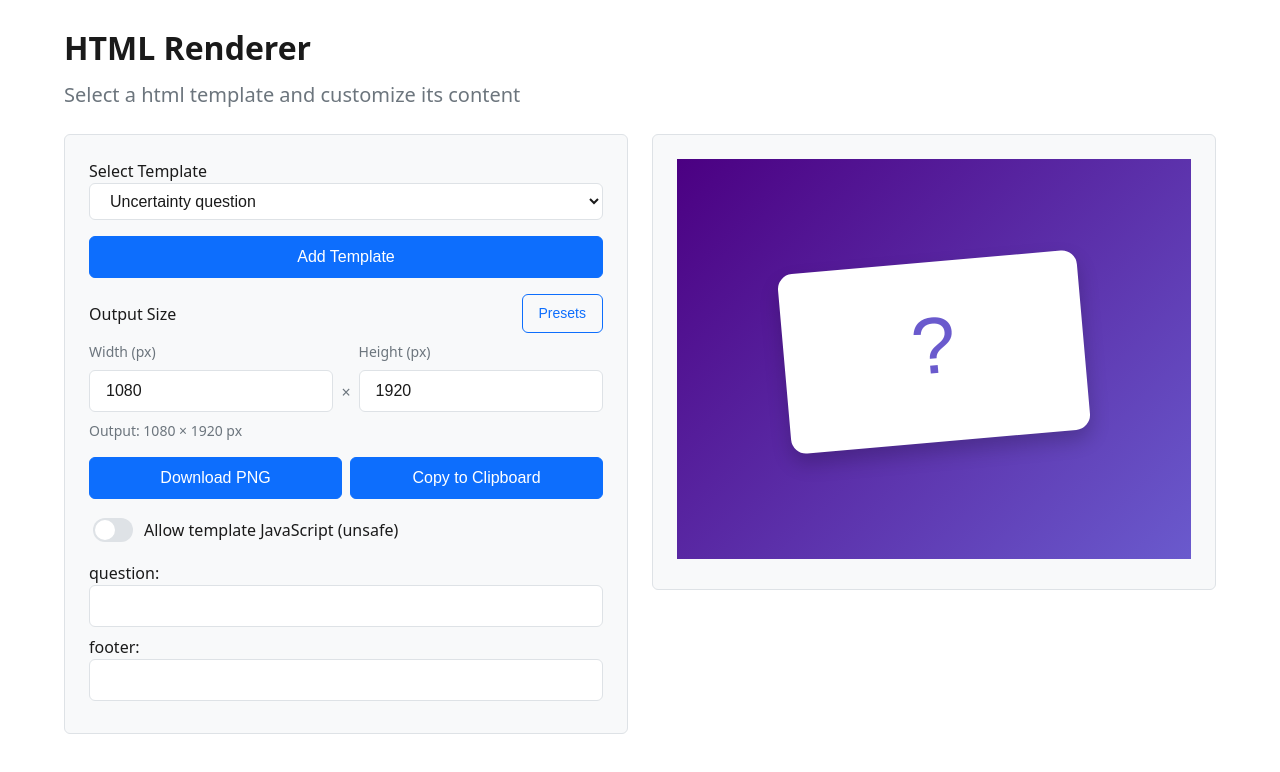
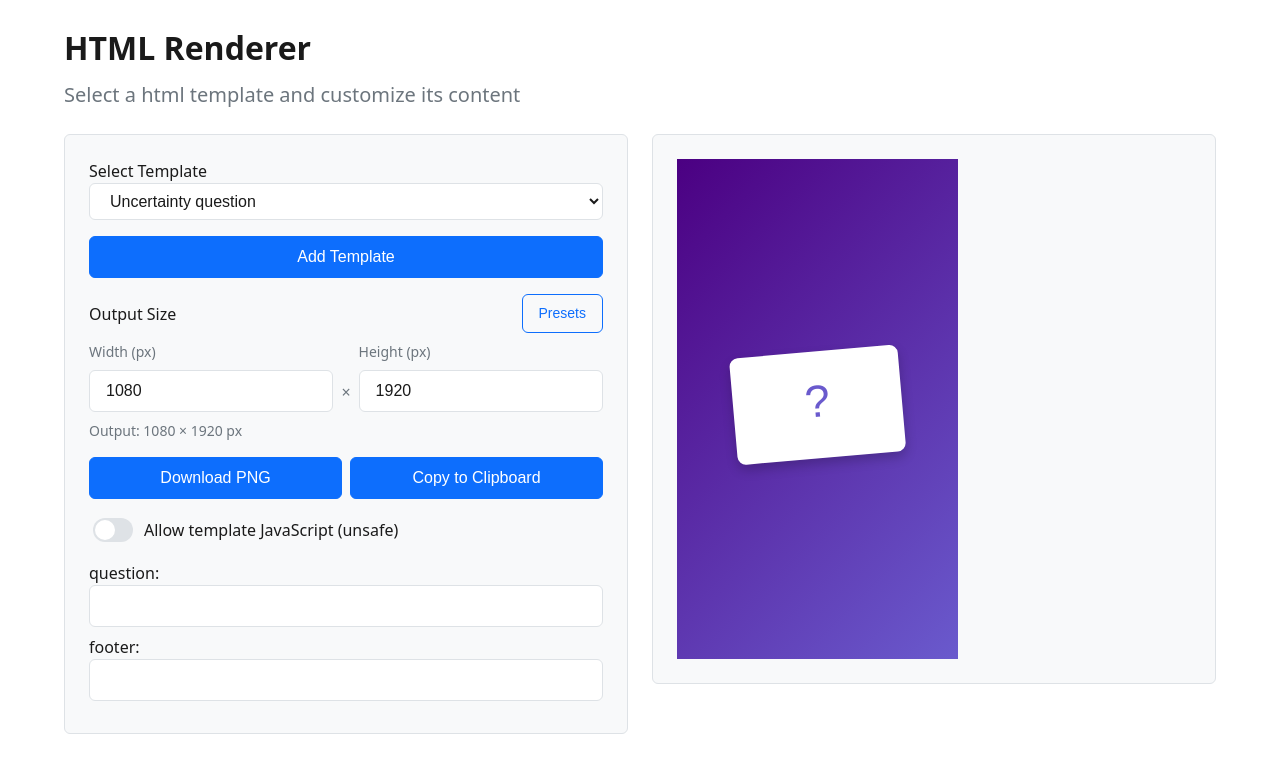
Before and after one commit to sadevana/html-renderer, a React (Vite) app: page / in a window 1280 px wide. Both pictures are taken after a click on the button "Advanced". Shown: the top 772 px of the page. Built offline with nearby package versions, Linux system fonts and the light colour scheme.

Commit message:
make templates scale with selected size

```diff
--- a/src/App.tsx
+++ b/src/App.tsx
@@ -143,6 +143,7 @@ export function App() {
               html={renderedHtml}
               jsEnabled={jsEnabled}
               onLoad={handlePreviewLoad}
+              captureSize={captureSize}
             />
           </article>
         </div>
--- a/src/components/PreviewPane.tsx
+++ b/src/components/PreviewPane.tsx
@@ -1,14 +1,50 @@
 import { forwardRef } from 'react';
+import type { CaptureSize } from '../types';
 
 interface PreviewPaneProps {
   html: string;
   jsEnabled: boolean;
   onLoad: () => void;
+  captureSize: CaptureSize | null;
 }
 
 export const PreviewPane = forwardRef<HTMLIFrameElement, PreviewPaneProps>(
-  function PreviewPane({ html, jsEnabled, onLoad }, ref) {
+  function PreviewPane({ html, jsEnabled, onLoad, captureSize }, ref) {
     const sandbox = jsEnabled ? 'allow-scripts' : 'allow-same-origin';
+
+    // When captureSize is set, scale the preview to fit within maxPreviewHeight
+    // while maintaining internal viewport dimensions for vw/vh units
+    const maxPreviewHeight = 500;
+    const scale = captureSize ? Math.min(1, maxPreviewHeight / captureSize.height) : 1;
+
+    if (captureSize) {
+      const scaledWidth = captureSize.width * scale;
+      const scaledHeight = captureSize.height * scale;
+
+      return (
+        <div
+          style={{
+            width: scaledWidth,
+            height: scaledHeight,
+            overflow: 'hidden',
+          }}
+        >
+          <iframe
+            ref={ref}
+            sandbox={sandbox}
+            srcDoc={html}
+            onLoad={onLoad}
+            style={{
+              width: captureSize.width,
+              height: captureSize.height,
+              border: 'none',
+              transform: `scale(${scale})`,
+              transformOrigin: 'top left',
+            }}
+          />
+        </div>
+      );
+    }
 
     return (
       <iframe
@@ -16,7 +52,11 @@ export const PreviewPane = forwardRef<HTMLIFrameElement, PreviewPaneProps>(
         sandbox={sandbox}
         srcDoc={html}
         onLoad={onLoad}
-        style={{ width: '100%', border: 'none', minHeight: '400px' }}
+        style={{
+          width: '100%',
+          border: 'none',
+          minHeight: '400px',
+        }}
       />
     );
   }
--- a/src/templates.ts
+++ b/src/templates.ts
@@ -22,29 +22,35 @@ export const builtInTemplates: Template[] = [
         }
         .container {
             position: relative;
-            width: 300px;
+            width: 60vmin;
             text-align: center;
         }
         .card {
             background: white;
-            padding: 20px;
-            border-radius: 15px;
-            box-shadow: 0 10px 20px rgba(0, 0, 0, 0.2);
+            padding: 5vmin;
+            border-radius: 3vmin;
+            box-shadow: 0 2vmin 4vmin rgba(0, 0, 0, 0.2);
             transform: rotate(-5deg);
+            overflow-wrap: break-word;
+            word-wrap: break-word;
         }
         .card h1 {
-            font-size: 20px;
-            margin: 10px 0;
+            font-size: clamp(1rem, 4vw, 3rem);
+            margin: 2vmin 0;
         }
         .question-mark {
             display: flex;
             justify-content: center;
             align-items: center;
-            margin: 20px 0;
+            margin: 4vmin 0;
+        }
+        .question-mark svg {
+            width: 20vmin;
+            height: 20vmin;
         }
         .footer {
-            margin-top: 15px;
-            font-size: 14px;
+            margin-top: 3vmin;
+            font-size: clamp(0.8rem, 3vw, 2rem);
             color: white;
         }
     </style>
@@ -54,7 +60,7 @@ export const builtInTemplates: Template[] = [
         <div class="card">
             <h1>{{question}}</h1>
             <div class="question-mark">
-                <svg width="100" height="100" viewBox="0 0 100 100" xmlns="http://www.w3.org/2000/svg">
+                <svg viewBox="0 0 100 100" xmlns="http://www.w3.org/2000/svg">
                     <text x="50%" y="50%" dominant-baseline="middle" text-anchor="middle" font-size="80" fill="#6a5acd">?</text>
                 </svg>
             </div>
@@ -83,27 +89,35 @@ export const builtInTemplates: Template[] = [
             align-items: center;
             height: 100vh;
             text-align: center;
-            padding: 20px;
+            padding: 5vmin;
+            margin: 0;
+            box-sizing: border-box;
         }
         .quote-container {
-            max-width: 600px;
+            max-width: 80vw;
             background: rgba(255, 255, 255, 0.1);
-            padding: 20px;
-            border-radius: 10px;
+            padding: 5vmin;
+            border-radius: 2vmin;
             box-shadow: 0 4px 10px rgba(0, 0, 0, 0.2);
+            overflow-wrap: break-word;
+            word-wrap: break-word;
         }
         .quote {
-            font-size: 1.5em;
+            font-size: clamp(1.2rem, 5vw, 4rem);
             font-weight: bold;
-            margin-bottom: 20px;
+            margin-bottom: 4vmin;
         }
         .author {
-            font-size: 1em;
+            font-size: clamp(0.9rem, 3vw, 2.5rem);
             font-weight: bold;
         }
         .source {
-            font-size: 0.9em;
+            font-size: clamp(0.8rem, 2.5vw, 2rem);
             opacity: 0.8;
+        }
+        .social-media-handle {
+            font-size: clamp(0.8rem, 2.5vw, 2rem);
+            margin-top: 2vmin;
         }
     </style>
 </head>
```
